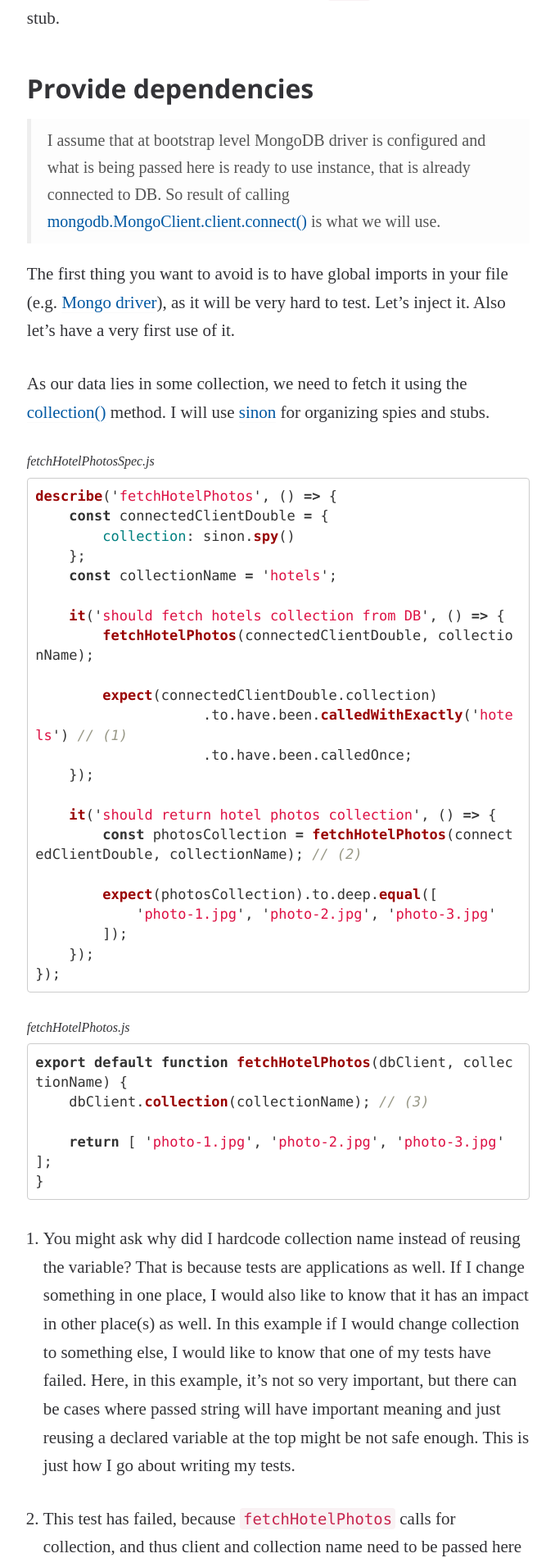
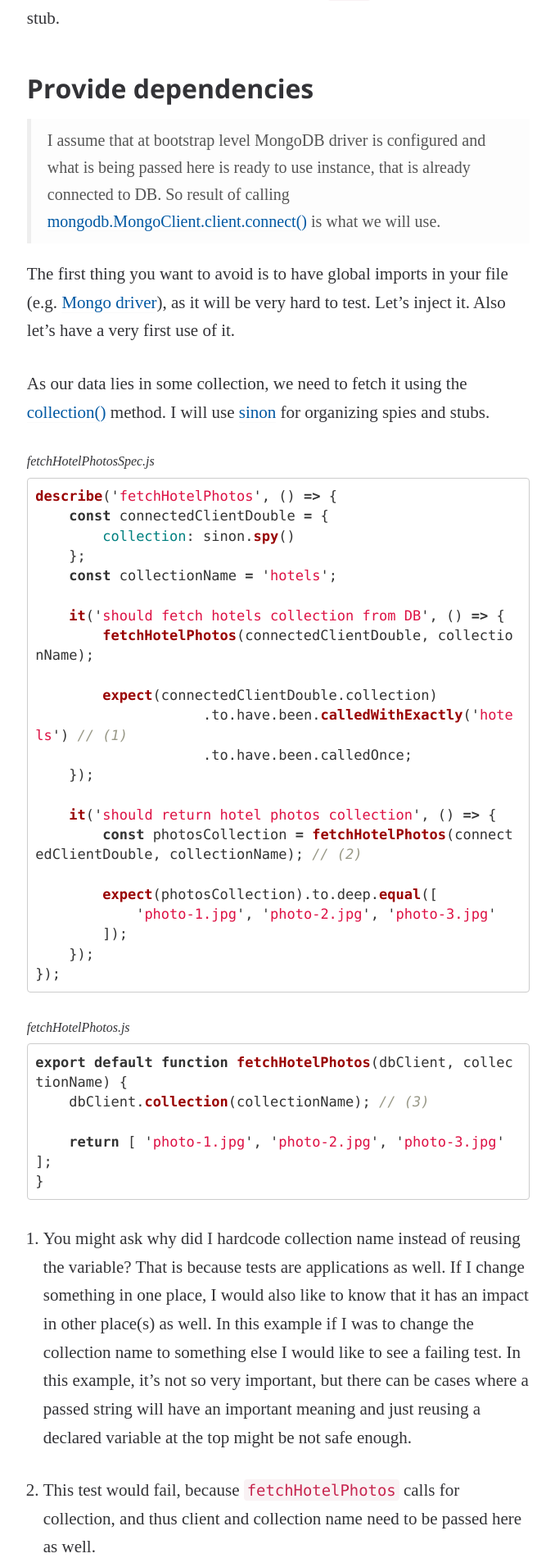
Before and after one commit to holidaycheck/tech-blog, a Jekyll site: the page built from _posts/2018-01-01-testing-code-that-isnt-there-yet.md, in a window 1280 px wide. Shown: the part 3099-5000 px from the top of the page at 82% size, without its empty margins (300-978 px from the left). Built offline with Jekyll 4.4.1, drawn with Linux system fonts in a browser that asks for light colours; some web fonts are replaced; some of the changed text lies outside the part shown.

Commit message:
Further changes

````diff
--- a/_posts/2018-01-01-testing-code-that-isnt-there-yet.md
+++ b/_posts/2018-01-01-testing-code-that-isnt-there-yet.md
@@ -141,21 +141,20 @@
 
 1. You might ask why did I hardcode collection name instead of reusing the variable?
    That is because tests are applications as well. If I change something in one place,
-   I would also like to know that it has an impact in other place(s) as well. In this example
-   if I would change collection to something else, I would like to know that one of my tests
-   have failed. Here, in this example, it's not so very important, but there can be cases where
-   passed string will have important meaning and just reusing a declared variable at the top
-   might be not safe enough. This is just how I go about writing my tests.
+   I would also like to know that it has an impact in other place(s) as well. In this
+   example if I was to change the collection name to something else I would like to see
+   a failing test. In this example, it's not so very important,
+   but there can be cases where a passed string will have an important meaning and just
+   reusing a declared variable at the top might be not safe enough.
 
-1. This test has failed, because `fetchHotelPhotos` calls for collection, and thus client
+1. This test would fail, because `fetchHotelPhotos` calls for collection, and thus client
    and collection name need to be passed here as well.
 
-1. This might look awkward at this moment, but we will get to the point where getting the collection
-   and returning an array with file names are connected.
+1. This might look awkward at this moment, but we will get to the point where getting
+   the collection and returning an array with file names are connected.
 
-Tests pass, but something doesn't seem right. If we are to get photos of a particular hotel,
-we should only pass hotel's ID (or other unique identifier) as a single argument for that
-function.
+You've probably noticed that something odd right now. If we are to get photos of a particular
+hotel, we should only pass hotel's ID as a single argument for that function.
 
 Perhaps:
 
@@ -225,8 +224,7 @@
  - request params
  - response object reference
 
-So, some raw route would look like this:
-
+<em class="snippet-description">route example</em>
 ```javascript
 router.get('/from/path/for/:someId', (ctx) => {
     // here we handle this route
@@ -294,10 +292,10 @@
 }
 ```
 
-1. It is a very good practice (most of the time a requirement) to reset the calls count for spies
-   if we check in tests if they were called given amount of times. Remember that you should
+1. It is a very good practice to reset the calls count for spies
+   if we check if they were called given amount of times. Remember that you should
    be able to call all unit tests independently, at any given moment, in any order. That being
-   said, one spy call should not affect the other call in other test. Same goes for stubs.
+   said, one spy call should not affect the other call in other test.
 
 1. At this point, we still want to have photos returned. But since this is a route handler,
    I guess it should not return a plain array, but a response with status code and a body
@@ -537,13 +535,13 @@
     };
 }
 ```
-1. We need different behaviour of `findOne`, and because changing this deeply
+1. We need different behaviour of `findOne`. Because changing this deeply
    nested property would be cumbersome, I decided to create a completely new
    client double, as it is not so big and complex. In other case, I would
    probably create a function that builds this double for me and prepare it
    for different scenarios.
 
-1. Here's a simple response when no entity is to be found.
+1. A simple response when entity was not found.
 
 If there should be any other cases handled, it's going to be pretty straightforward
 from now on.
@@ -665,20 +663,20 @@
 ## Final words
 
 For me, personally, doing the first step was always the hardest one. I had no idea how to start.
-How could I test something that wasn't there. I believe it is the same for some of us.
+How could I test something that wasn't there? I believe it is the same for some of you.
 And that is why I wanted to share how I managed to overcome this obstacle.
 
 Just to wrap things up, this is what I found helping me most:
  - **know what you want in `return`** -
    then build your app from the very top to that point. This way you will end up with an application
-   that has the minimum code required, as you will want to get to that `return` step ASAP
-   (this and writing a minimum code that passes the tests and does nothing more).
+   that has the minimum code required, as you will want to get to that `return` step ASAP.
+   Writing minimum code that passes the tests helps a lot as well.
 
  - **learn how to use your tool before you start using it** - discover how APIs of given modules / classes
-   you will use look like. Not knowing this will slow you down and make you lean towards writing code, and
+   you will use work. Not knowing this will slow you down and make you lean towards writing code, and
    not test, first.<br>
-   OK, to be fair. If you really would like to try it out, do it, write a code, make sure it works,
-   but then delete it and start by writing tests. You might end up with less code (most of the time),
+   OK, to be fair. If you really would like to try it out, do it, write some code and make sure it works.
+   Then delete it and start by writing tests. You might end up with less code (most of the time),
    because it will only do whatever your tests will require it to do. And you will practice TF programming.
 
 I believe that having done this first step will encourage you to do TF (TDD) more often, without
````
Also changed, not shown: other parts of _posts/2018-01-01-testing-code-that-isnt-there-yet.md (+3 -3 lines).
